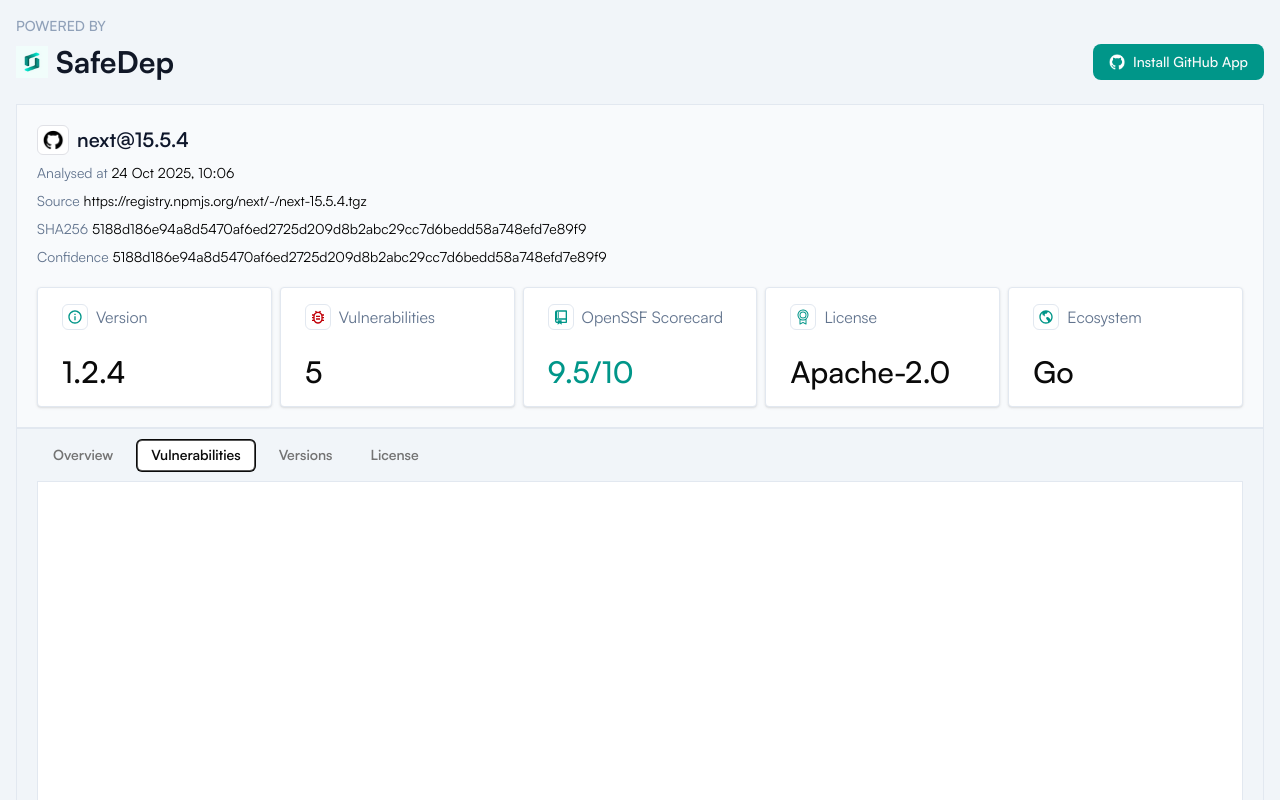
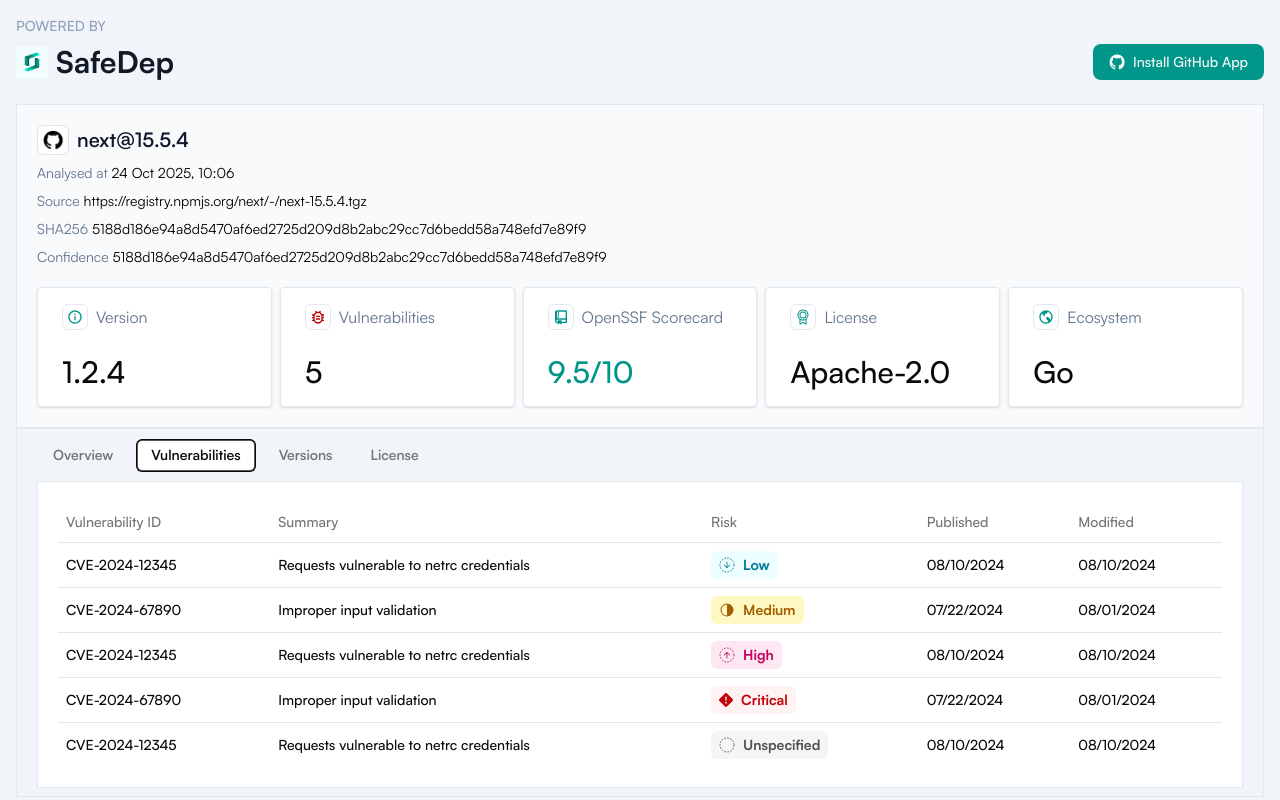
Before and after one commit to Olamide1705/safedep-insights-frontend, a Next.js app in the folder safedep-insights-frontend/: page /p/1/1/1 in a window 1280 px wide. Both pictures are taken after a click on the tab "Vulnerabilities". Shown: the top 800 px of the page. Built offline with nearby package versions, Linux system fonts and the light colour scheme.

Commit message:
feat: implement vulnerabilities tab

```diff
--- /dev/null
+++ b/safedep-insights-frontend/components/DashedIconRing.tsx
@@ -0,0 +1,24 @@
+export function DashedIconRing({
+  children,
+  color = "#0e7490",
+}: {
+  children?: React.ReactNode;
+  color?: string;
+}) {
+  return (
+    <div className="relative h-4 w-4 flex items-center justify-center">
+      <svg className="absolute inset-0" viewBox="0 0 32 32">
+        <circle
+          cx="16"
+          cy="16"
+          r="14"
+          fill="none"
+          stroke={color}
+          strokeWidth="2"
+          strokeDasharray="3 3"
+        />
+      </svg>
+      {children}
+    </div>
+  );
+}
--- a/safedep-insights-frontend/components/OverviewSection.tsx
+++ /dev/null
@@ -1,24 +0,0 @@
-interface OverviewSectionProps {
-  title: string;
-  children: React.ReactNode;
-  accent: "emerald";
-}
-export default function OverviewSection({
-  title,
-  children,
-  accent,
-}: OverviewSectionProps) {
-  return (
-    <div className="relative pl-6">
-      <span
-        className={`absolute left-0 top-1 h-full w-0.5 ${
-          accent === "emerald" ? "bg-emerald-500" : "bg-slate-200"
-        }`}
-      />
-      <h3>{title}</h3>
-      <div className="mt-2 text-slate-500 text-sm md:text-base space-y-2">
-        {children}
-      </div>
-    </div>
-  );
-}
--- a/safedep-insights-frontend/components/tabs/vulnerabilities.tsx
+++ b/safedep-insights-frontend/components/tabs/vulnerabilities.tsx
@@ -1,7 +1,151 @@
+import { DashedIconRing } from "../DashedIconRing";
+import { RiArrowDownLine, RiArrowUpLine } from "react-icons/ri";
+import { Badge } from "../ui/badge";
+import {
+  Table,
+  TableBody,
+  TableCell,
+  TableHead,
+  TableHeader,
+  TableRow,
+} from "../ui/table";
+import { PiCircleHalfFill } from "react-icons/pi";
+import { BsFillExclamationDiamondFill } from "react-icons/bs";
+
+const dummyData = [
+  {
+    id: "CVE-2024-12345",
+    summary: "Requests vulnerable to netrc credentials",
+    risk: "low",
+    published: "08/10/2024",
+    modified: "08/10/2024",
+  },
+  {
+    id: "CVE-2024-67890",
+    summary: "Improper input validation",
+    risk: "medium",
+    published: "07/22/2024",
+    modified: "08/01/2024",
+  },
+  {
+    id: "CVE-2024-12345",
+    summary: "Requests vulnerable to netrc credentials",
+    risk: "high",
+    published: "08/10/2024",
+    modified: "08/10/2024",
+  },
+  {
+    id: "CVE-2024-67890",
+    summary: "Improper input validation",
+    risk: "critical",
+    published: "07/22/2024",
+    modified: "08/01/2024",
+  },
+  {
+    id: "CVE-2024-12345",
+    summary: "Requests vulnerable to netrc credentials",
+    risk: "unspecified",
+    published: "08/10/2024",
+    modified: "08/10/2024",
+  },
+];
+
+const getPriorityBadge = (priority: string) => {
+  const base =
+    "inline-flex items-center gap-1 px-2 py-1 font-bold rounded-sm text-xs md:text-sm border-none";
+  switch (priority) {
+    case "low":
+      return (
+        <Badge
+          variant="outline"
+          className={`${base} bg-cyan-50 text-cyan-700 gap-2!`}
+        >
+          <DashedIconRing color="#0e7490">
+            <RiArrowDownLine size={10} />
+          </DashedIconRing>
+          Low
+        </Badge>
+      );
+    case "medium":
+      return (
+        <Badge
+          variant="secondary"
+          className={`${base} bg-yellow-100 text-yellow-700 gap-2!`}
+        >
+          <span className="text-base text-yellow-700 leading-none">
+            <PiCircleHalfFill />
+          </span>
+          Medium
+        </Badge>
+      );
+    case "high":
+      return (
+        <Badge
+          variant="destructive"
+          className={`${base} bg-pink-100 text-pink-700 gap-2!`}
+        >
+          <DashedIconRing color="#be185d">
+            <RiArrowUpLine size={10} />
+          </DashedIconRing>
+          High
+        </Badge>
+      );
+    case "critical":
+      return (
+        <Badge
+          variant="destructive"
+          className={`${base} text-red-700 bg-red-50 gap-2!`}
+        >
+          <span className="text-sm leading-none">
+            <BsFillExclamationDiamondFill />
+          </span>
+          Critical
+        </Badge>
+      );
+
+    default:
+      return (
+        <Badge
+          variant="destructive"
+          className={`${base} bg-neutral-100 text-neutral-600 gap-2!`}
+        >
+          <DashedIconRing color="#525252"></DashedIconRing>
+          Unspecified
+        </Badge>
+      );
+  }
+};
+
 export default function VulnerabilitiesTab() {
   return (
-    <div className="bg-white border border-[#E2E8F0] h-screen p-5 flex flex-col justify-center items-center">
-      <p>Table</p>
+    <div className="bg-white border border-[#E2E8F0] p-5">
+      <div className="overflow-x-auto">
+        <Table>
+          <TableHeader>
+            <TableRow>
+              <TableHead>Vulnerability ID</TableHead>
+              <TableHead>Summary</TableHead>
+              <TableHead>Risk</TableHead>
+              <TableHead>Published</TableHead>
+              <TableHead>Modified</TableHead>
+            </TableRow>
+          </TableHeader>
+
+          <TableBody>
+            {dummyData.map((item) => (
+              <TableRow key={item.id} className="text-foreground font-medium">
+                <TableCell>{item.id}</TableCell>
+                <TableCell>{item.summary}</TableCell>
+                <TableCell className="capitalize">
+                  {getPriorityBadge(item.risk)}
+                </TableCell>
+                <TableCell>{item.published}</TableCell>
+                <TableCell>{item.modified}</TableCell>
+              </TableRow>
+            ))}
+          </TableBody>
+        </Table>
+      </div>
     </div>
   );
 }
--- /dev/null
+++ b/safedep-insights-frontend/components/ui/table.tsx
@@ -0,0 +1,116 @@
+"use client";
+
+import * as React from "react";
+
+import { cn } from "@/lib/utils";
+
+function Table({ className, ...props }: React.ComponentProps<"table">) {
+  return (
+    <div
+      data-slot="table-container"
+      className="relative w-full overflow-x-auto"
+    >
+      <table
+        data-slot="table"
+        className={cn("w-full caption-bottom text-sm", className)}
+        {...props}
+      />
+    </div>
+  );
+}
+
+function TableHeader({ className, ...props }: React.ComponentProps<"thead">) {
+  return (
+    <thead
+      data-slot="table-header"
+      className={cn("[&_tr]:border-b", className)}
+      {...props}
+    />
+  );
+}
+
+function TableBody({ className, ...props }: React.ComponentProps<"tbody">) {
+  return (
+    <tbody
+      data-slot="table-body"
+      className={cn("[&_tr:last-child]:border-0", className)}
+      {...props}
+    />
+  );
+}
+
+function TableFooter({ className, ...props }: React.ComponentProps<"tfoot">) {
+  return (
+    <tfoot
+      data-slot="table-footer"
+      className={cn(
+        "bg-muted/50 border-t font-medium [&>tr]:last:border-b-0",
+        className
+      )}
+      {...props}
+    />
+  );
+}
+
+function TableRow({ className, ...props }: React.ComponentProps<"tr">) {
+  return (
+    <tr
+      data-slot="table-row"
+      className={cn(
+        "hover:bg-muted/50 data-[state=selected]:bg-muted border-b transition-colors",
+        className
+      )}
+      {...props}
+    />
+  );
+}
+
+function TableHead({ className, ...props }: React.ComponentProps<"th">) {
+  return (
+    <th
+      data-slot="table-head"
+      className={cn(
+        "text-muted-foreground h-10 px-2 text-left align-middle font-medium whitespace-nowrap [&:has([role=checkbox])]:pr-0 [&>[role=checkbox]]:translate-y-[2px]",
+        className
+      )}
+      {...props}
+    />
+  );
+}
+
+function TableCell({ className, ...props }: React.ComponentProps<"td">) {
+  return (
+    <td
+      data-slot="table-cell"
+      className={cn(
+        "p-2 align-middle whitespace-nowrap [&:has([role=checkbox])]:pr-0 [&>[role=checkbox]]:translate-y-[2px]",
+        className
+      )}
+      {...props}
+    />
+  );
+}
+
+function TableCaption({
+  className,
+  ...props
+}: React.ComponentProps<"caption">) {
+  return (
+    <caption
+      data-slot="table-caption"
+      className={cn("text-muted-foreground mt-4 text-sm", className)}
+      {...props}
+    />
+  );
+}
+
+export {
+  Table,
+  TableHeader,
+  TableBody,
+  TableFooter,
+  TableHead,
+  TableRow,
+  TableCell,
+  TableCaption,
+};
```
